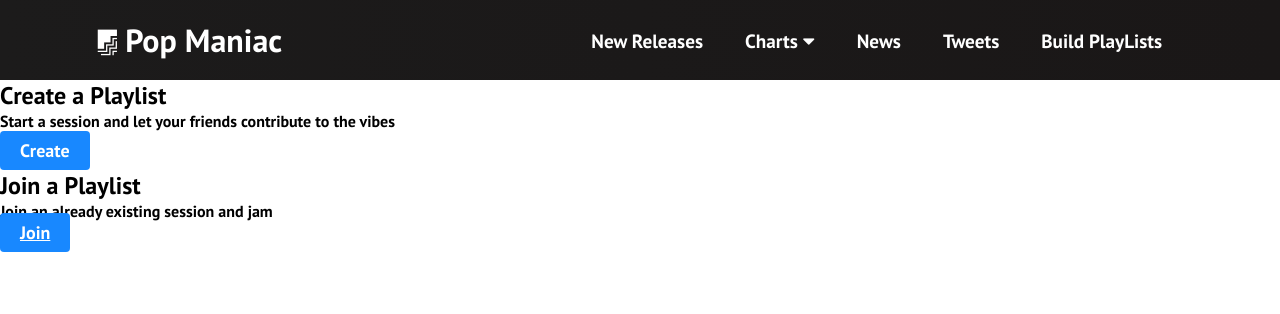
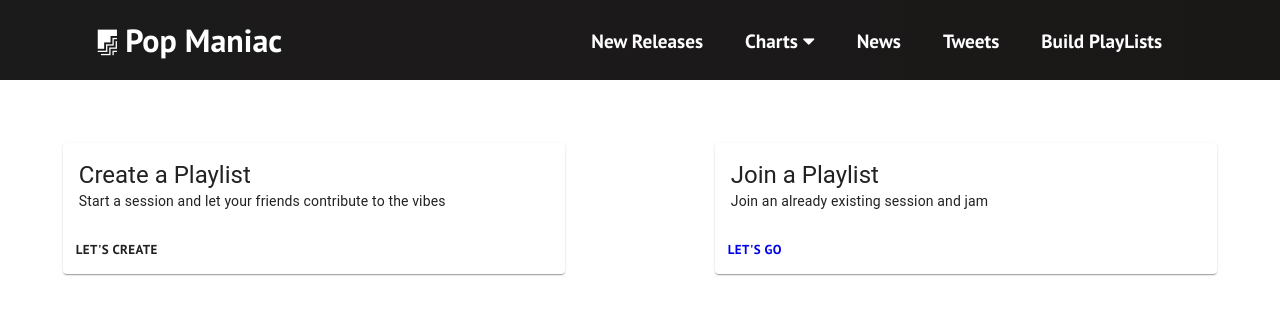
Before and after one commit to roaminggypsy/PopManiac, a React (Create React App) app in the folder react/: page /playlists in a window 1280 px wide. Shown: the top 314 px of the page. Built offline with nearby package versions, Linux system fonts and the light colour scheme.

Commit message:
Updated playlists landing page UI

```diff
--- a/react/src/components/Playlists.js
+++ b/react/src/components/Playlists.js
@@ -1,10 +1,32 @@
 import React from 'react';
+import { makeStyles } from '@material-ui/core/styles';
 import { Link } from 'react-router-dom';
 import { useHistory } from 'react-router-dom';
+import Grid from '@material-ui/core/Grid';
+import Card from '@material-ui/core/Card';
+import CardActions from '@material-ui/core/CardActions';
+import CardContent from '@material-ui/core/CardContent';
+import Button from '@material-ui/core/Button';
+import Typography from '@material-ui/core/Typography';
 
 const axios = require('axios');
 
+const useStyles = makeStyles({
+  root: {
+    minWidth: 275,
+    margin: '10%',
+  },
+  title: {
+    fontSize: 14,
+  },
+  pos: {
+    marginBottom: 12,
+  },
+});
+
 export default function Playlists(props) {
+  const classes = useStyles();
+
   let history = useHistory();
   function createQueue() {
     axios
@@ -20,30 +42,44 @@ export default function Playlists(props) {
       .then(function () {});
   }
   return (
-    <div id='landing'>
-      <div className='container'>
-        <div className='row'>
-          <div className='col-md-4 col-md-offset-2 text-center'>
-            <h2>Create a Playlist</h2>
+    <Grid container spacing={3}>
+      <Grid item xs={6}>
+        <Card className={classes.root}>
+          <CardContent>
+            <Typography variant='h5' component='h2'>
+              Create a Playlist
+            </Typography>
+            <Typography variant='body2' component='p'>
+              Start a session and let your friends contribute to the vibes
+            </Typography>
+          </CardContent>
+          <CardActions>
+            <Button size='small' onClick={createQueue}>
+              Let's create
+            </Button>
+          </CardActions>
+        </Card>
+      </Grid>
 
-            <p className='lead'>
-              Start a session and let your friends contribute to the vibes
-            </p>
-            <button className='btn btn-lg btn-primary' onClick={createQueue}>
-              Create <i className='glyphicon glyphicon-plus'></i>
-            </button>
-          </div>
-
-          <div className='col-md-4 text-center'>
-            <h2>Join a Playlist</h2>
-
-            <p className='lead'>Join an already existing session and jam</p>
-            <Link to={'/playlists/join'} className='btn btn-lg btn-primary'>
-              Join <i className='glyphicon glyphicon-play'></i>
-            </Link>
-          </div>
-        </div>
-      </div>
-    </div>
+      <Grid item xs={6}>
+        <Card className={classes.root}>
+          <CardContent>
+            <Typography variant='h5' component='h2'>
+              Join a Playlist
+            </Typography>
+            <Typography variant='body2' component='p'>
+              Join an already existing session and jam
+            </Typography>
+          </CardContent>
+          <CardActions>
+            <Button size='small'>
+              <Link to={'/playlists/join'} style={{ textDecoration: 'none' }}>
+                Let's go
+              </Link>
+            </Button>
+          </CardActions>
+        </Card>
+      </Grid>
+    </Grid>
   );
 }
```
